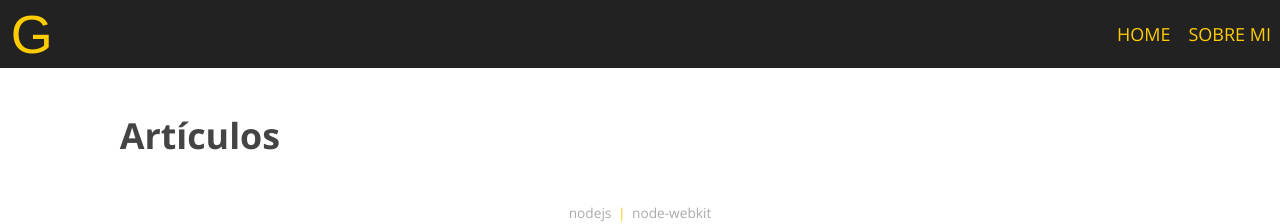
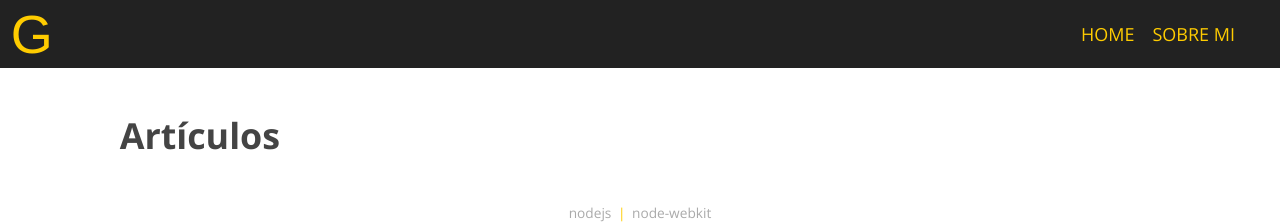
Before and after one commit to GGalizzi/ggalizzi.github.io_old, a Jekyll site: the page built from index.html, in a window 1280 px wide. Shown: the top 224 px of the page. Built offline with Jekyll 4.4.1, drawn with Linux system fonts in a browser that asks for light colours; some web fonts are replaced; Markdown is read by kramdown in place of the engine named in the settings.

Commit message:
Adjusts header for mobile.

```diff
--- a/css/main.css
+++ b/css/main.css
@@ -174,6 +174,7 @@ li li {
 }
 
 nav {
+  float: right;
   padding-right: 0;
 }
 
@@ -343,11 +344,6 @@ nav li {
     float: left;
   }
 
-  nav {
-    float: right;
-    padding: 2em;
-  }
-
   .title {
     font-size: 2em;
   }
@@ -359,7 +355,7 @@ nav li {
   }
 
   nav {
-    padding: 0;
+    padding-right: 2em;
   }
 
   h1 {
```
